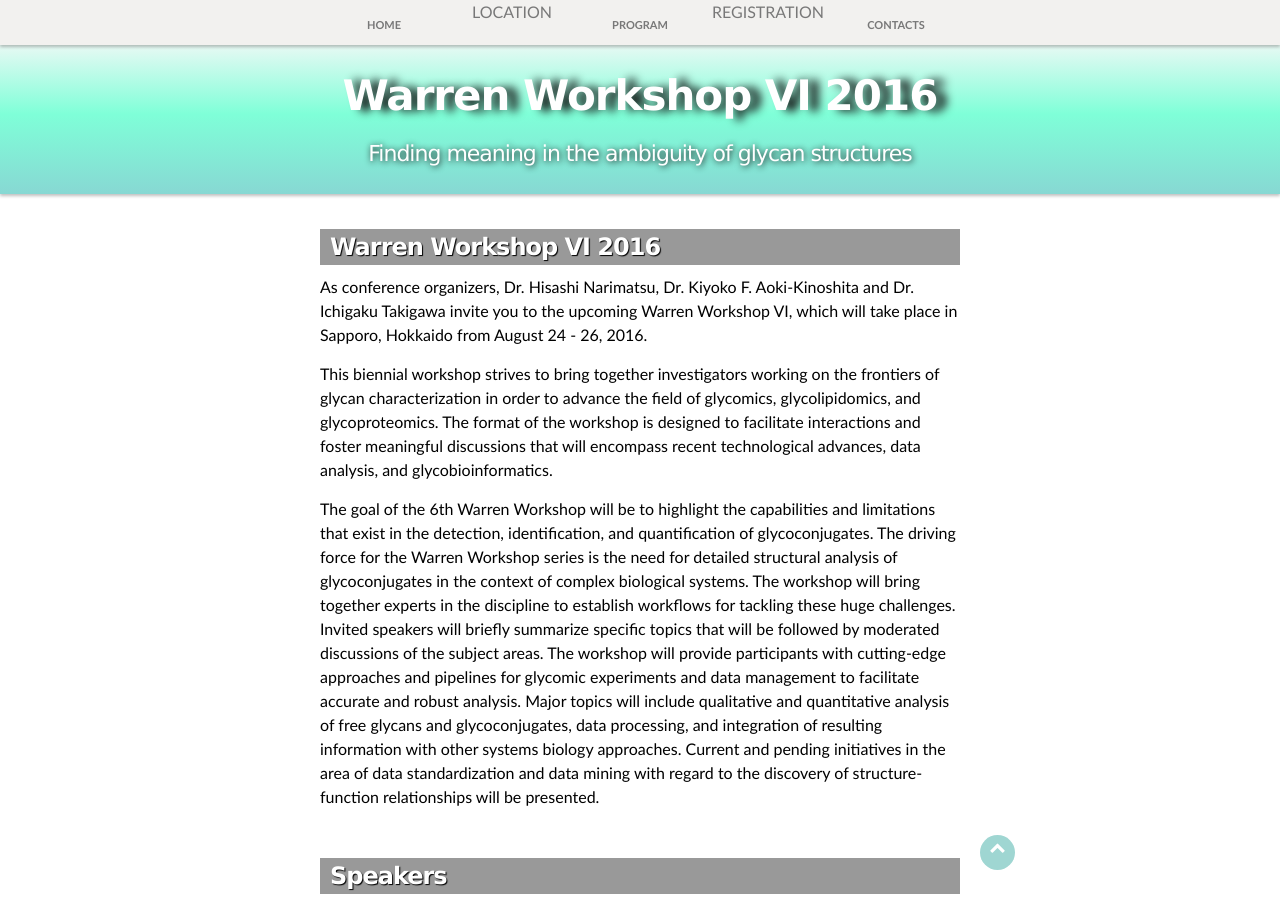
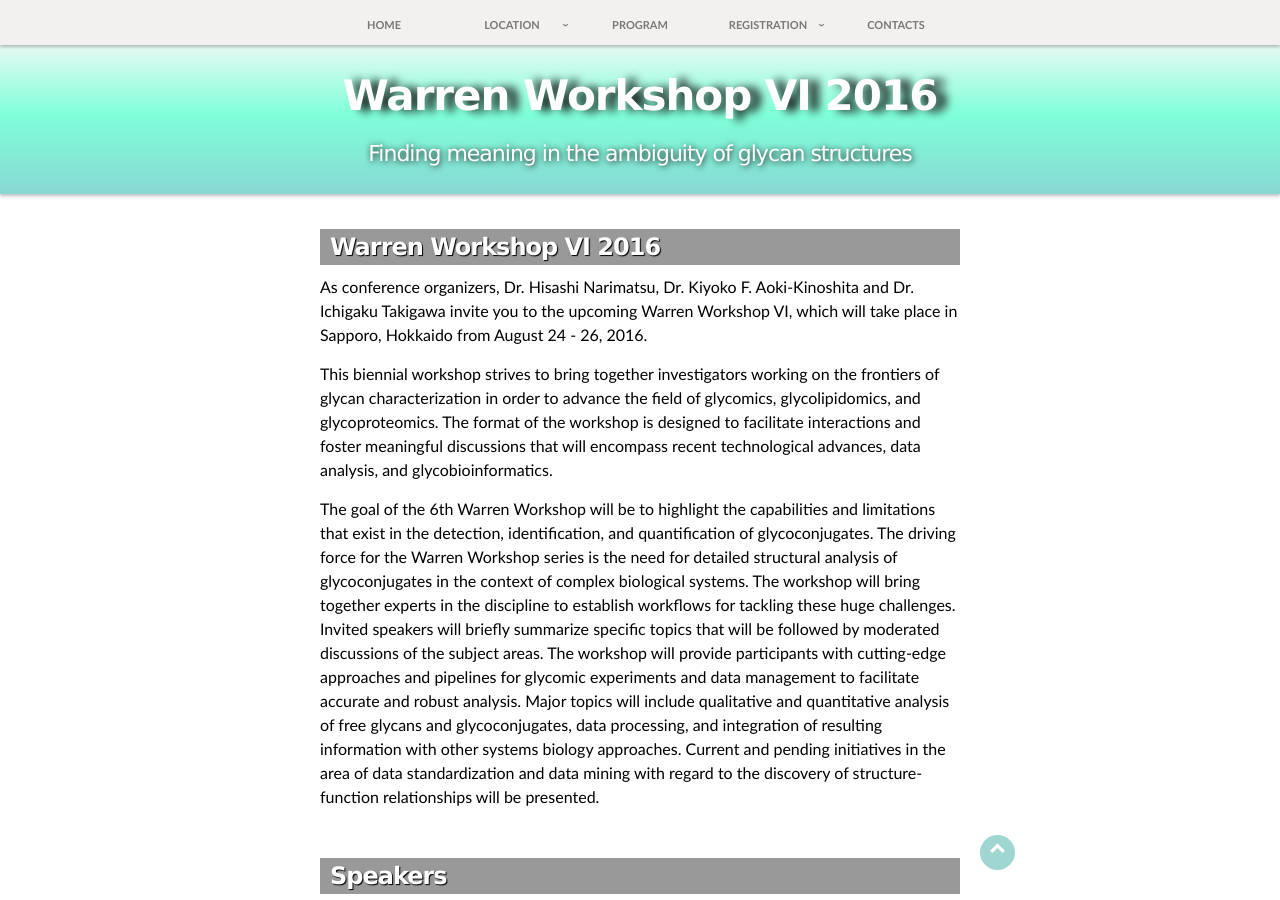
Before and after one commit to yamazakiM/test_warren2016, a Jekyll site: the page built from index.md, in a window 1280 px wide and 900 px high. Built offline with Jekyll 4.4.1, drawn with Linux system fonts in a browser that asks for light colours; nearby versions of some CDN libraries; library files that are not in the unit come from our copies.

Commit message:
Update menu.html

```diff
--- a/_includes/menu.html
+++ b/_includes/menu.html
@@ -14,9 +14,9 @@
 
                <li class="globalNavItem">
                   <!--<div class="globalNavItem_group">-->
-                    <!--<a class="globalNavItem_btn globalNavItem_btn-pulldown" href="{{site.url}}/location">-->
+                    <a class="globalNavItem_btn globalNavItem_btn-pulldown">
                       <span class="globalNavItem_text">LOCATION</span>
-                    <!--</a>-->
+                    </a>
                     <ul class="dropdown-menu globalNavItem_sub">
                          <li>
                             <a href="{{site.url}}/location">
@@ -56,9 +56,9 @@
 
                <li class="globalNavItem">
                  <!--<div class="globalNavItem_group">-->
-                  <!--<a class="globalNavItem_btn globalNavItem_btn-pulldown" href="{{site.url}}/registration">-->
+                  <a class="globalNavItem_btn globalNavItem_btn-pulldown">
                     <span class="globalNavItem_text">REGISTRATION</span>
-                  <!--</a>-->
+                  </a>
                   <ul class="dropdown-menu globalNavItem_sub">
                          <li>
                             <a href="{{site.url}}/registration">
```
